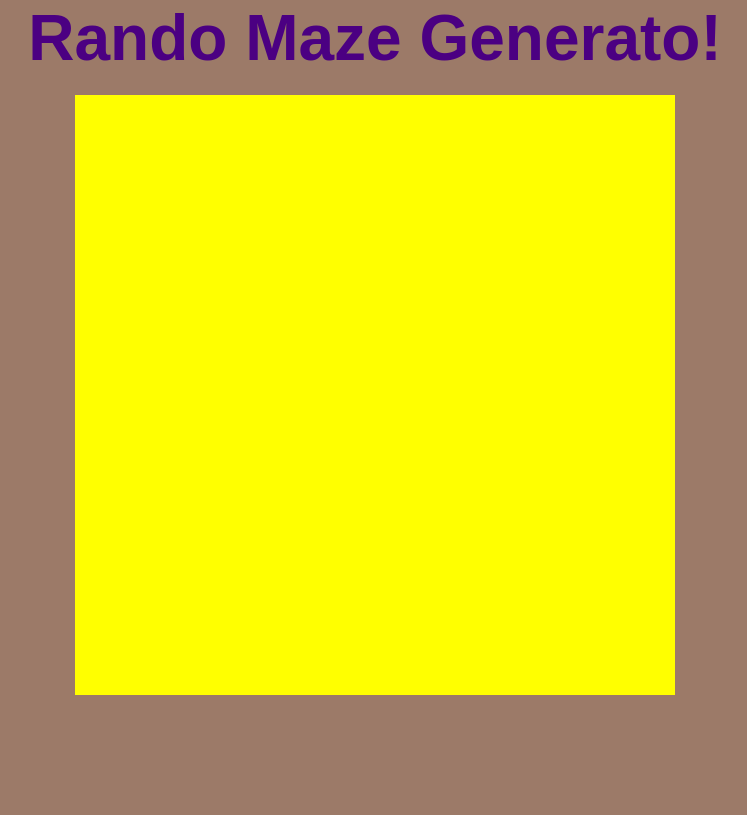
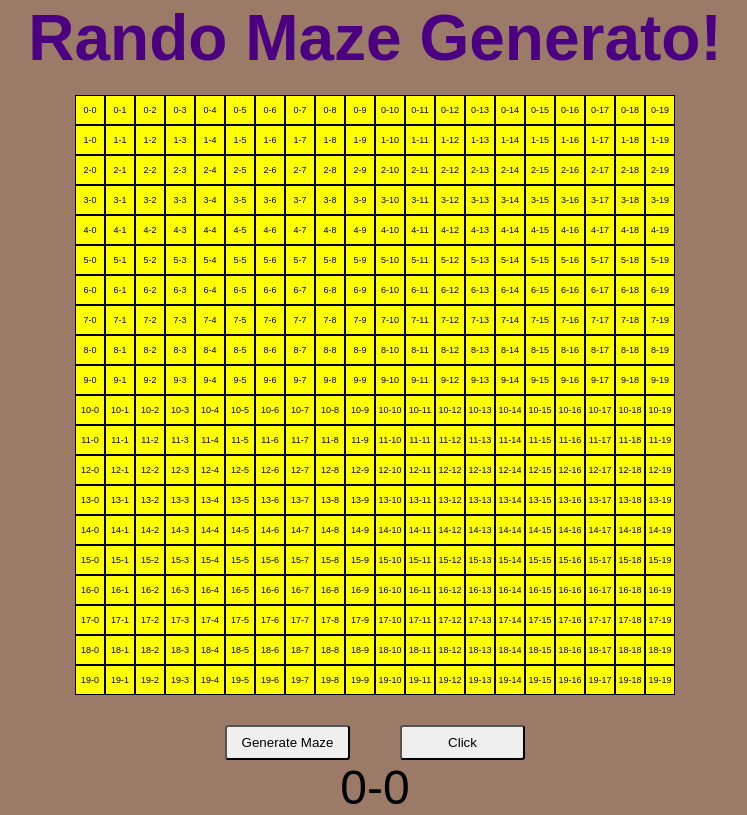
Before and after one commit to armaBurton/rando_maze_genrato, a React (Create React App) app: page / in a window 1280 px wide. Shown: the whole page, without its empty margins (265-1012 px from the left). Built offline with nearby package versions, Linux system fonts and the light colour scheme; a web font is replaced by a local one.

Commit message:
probably a good time to make an update

```diff
--- a/src/App.css
+++ b/src/App.css
@@ -35,6 +35,18 @@ header {
   justify-content: center;
 }
 
+.pixelComponent {
+  display: flex;
+  align-items: center;
+  justify-content: center;
+}
+
+.mazeUnit {
+  display: flex;
+  align-items: center;
+  justify-content: center;
+}
+
 .mazeButton {
   margin-top: 30px;
   cursor: pointer;
--- a/src/App.js
+++ b/src/App.js
@@ -2,7 +2,6 @@
 import React from "react";
 import "./App.css";
 import TitleBlock from "./views/TitleBlock/TitleBlock";
-// import CellGrid from "./views/CellGrid/CellGrid";
 import Labyrinth from "./views/Labyrinth/Labyrinth";
 
 function App() {
@@ -12,8 +11,7 @@ function App() {
         <TitleBlock />
       </header>
       <section className="mazeSection">
-        {/* <CellGrid size={20} /> */}
-        <Labyrinth sizeX={20} sizeY={20} />
+        <Labyrinth size={20} />
       </section>
     </main>
   );
--- a/src/views/Labyrinth/Labyrinth.jsx
+++ b/src/views/Labyrinth/Labyrinth.jsx
@@ -1,71 +1,96 @@
-import React, {
-  useRef,
-  useState,
-  useEffect,
-  forwardRef,
-  useImperativeHandle,
-} from "react";
-import sample from "lodash/sample";
-import InnerArr from "./InnerArray/InnerArrys";
-import ResetLabyrinth from "./ResetLabyrinth/ResetLabyrinth";
-import MakePixelDivs from "./MakePixelDivs/MakePixelDivs";
+import React, { useState, useEffect, forwardRef, useRef } from "react";
+import { changeBgColor, timeout } from "../../utils/utils";
+import MakeLabyrinth from "./MakeLabyrinth/MakeLabyrinth";
+import ReturnPixel from "./ReturnPixel/ReturnPixel";
+import getNeighbors from "./getNeighbors/getNeighbors";
 
-const Labyrinth = forwardRef(({ sizeX, sizeY, ...props }, ref) => {
-
-  console.log("Labyrinth")
+const Labyrinth = forwardRef(({ size }, ref) => {
   const geometry = {
-    sizeX: sizeX,
-    sizeY: sizeY,
+    size: size,
     length: 600,
+    dim: 600 / size,
   };
-  const labyrinthRow = [];
   const pixelRef = useRef({});
   const [running, setRunning] = useState(false);
+  const [lastGrid, setLastGrid] = useState(null);
   const [xVal, setXVal] = useState(0);
   const [yVal, setYVal] = useState(0);
-  const [pixelDiv, setPixelDiv] = useState();
-  const [pixels, setPixels] = useState(ResetLabyrinth(geometry))
+  const [pixels, setPixels] = useState(MakeLabyrinth(geometry));
+
+  // useEffect(() => {
+  //   const initPixels = MakeLabyrinth(geometry);
+  //   // MakeLabyrinth(geometry, setPixels);
+  //   setPixels(initPixels);
+  // }, []);
 
   const pixelComponents = [];
-  const showPixels = () => {
-    for (let x = 0; x < sizeX; x++) {
-      for (let y = 0; y < sizeY; y++) {
-        //keep these, they work
-        // console.log(pixels[`${x}-${y}`].x)
-        // console.log(pixels[`${x}-${y}`].y)
-        // console.log(pixels[`${x}-${y}`].visited)
-        pixelComponents.push
+  const renderLabyrinth = (reset) => {
+    if (lastGrid && reset) {
+      setXVal(0);
+      setYVal(0);
+      const lastDiv = pixelRef.current[lastGrid];
+      lastDiv.style.backgroundColor = "yellow";
+    }
+
+    for (let x = 0; x < size; x++) {
+      for (let y = 0; y < size; y++) {
+        pixelComponents.push(
+          <ReturnPixel
+            {...pixels[`${x}-${y}`]}
+            key={`${x}-${y}`}
+            ref={(e) => {
+              if (!pixelRef.current[`${x}-${y}`]) {
+                pixelRef.current[`${x}-${y}`] = e;
+              }
+            }}
+          />,
+        );
       }
     }
-  }
+  };
 
-  showPixels();
+  renderLabyrinth(false);
 
   useEffect(() => {
-    // ResetLabyrinth(pixelRef, sizeX, sizeY, setPixels, pixels);
-    //   READING PIXELS!!!!!
-    // console.log(JSON.stringify(pixels))
-    // const pixel = pixels["0x0"];
-    // console.log(pixel);
-  }, [])
+    // pixelRef.current["10-10"].style["visited"] = true;
+    // console.log(pixelRef.current["10-10"].style.visited);
+  }, []);
 
-  useImperativeHandle(ref, () => ({
-    // toggleCellBorder: (row, col, border) => {
-    //   const index = { row, col };
-    //   toggleBorder(index, border);
-    // },
-  }));
+  const generateMaze = async () => {
+    // if (running) return;
 
+    renderLabyrinth(true);
+    await timeout(1);
 
-  const generateMaze = () => {
-    if (running) return;
+    setRunning(true);
+    const stack = [];
 
-    // MakePixelDivs();
+    //1 initial pixel
+    const currentPixel = pixelRef.current["0-0"];
 
+    //2 mark current cell as visited
+    currentPixel.style.visited = true;
+    // console.log(currentPixel.style.visited);
+    // console.log(currentPixel.getAttribute("x"));
 
-    // setPixels(ResetLabyrinth(pixelRef, size));
+    //3 push it to the stack
+    stack.push(currentPixel);
+
+    //4 while the stack is not empty
+    while (stack.length > 0) {
+      //a. popa a cell from the stack and make it a current cell
+      const current = stack.pop();
+
+      //find neightbors
+      const nbs = getNeighbors(
+        pixelRef,
+        geometry.size,
+        parseInt(current.getAttribute("x"), 10),
+        parseInt(current.getAttribute("y"), 10),
+      );
+    }
+    setRunning(false);
   };
-
 
   return (
     <>
@@ -73,32 +98,34 @@ const Labyrinth = forwardRef(({ sizeX, sizeY, ...props }, ref) => {
         <div
           style={{
             display: "grid",
-            gridTemplateColumns: `repeat(${geometry.x}, ${geometry.length / geometry.x}px)`,
+            gridTemplateColumns: `repeat(${geometry.size}, ${geometry.length / geometry.size}px)`,
           }}
         >
-          {/* <MakePixelDivs pixels={pixels}
-            pixelRef={pixelRef}
-            sizeX={geometry.sizeX}
-            sizeY={geometry.sizeY}
-            length={geometry.length} /> */}
-          {/* {pixels ? MakePixelDivs(pixels, setPixelDiv, geometry, pixelRef) : () => { }} */}
+          {pixelComponents}
         </div>
       </div>
       <div className="buttonContainer">
-        {/* <button className="mazeButton" onClick={() => generateMaze()}>
+        <button className="mazeButton" onClick={() => generateMaze()}>
           Generate Maze
         </button>
         <button
           className="mazeButton"
           onClick={() =>
-            changeBgColor(divRef, lastGrid, setLastGrid, size, setXVal, setYVal)
+            changeBgColor(
+              pixelRef,
+              lastGrid,
+              setLastGrid,
+              size,
+              setXVal,
+              setYVal,
+            )
           }
         >
           Click
-        </button> */}
+        </button>
       </div>
       <p className="coords">
-        {/* {xVal >= 0 ? `${xVal}` : ``}-{yVal >= 0 ? `${yVal}` : ``} */}
+        {xVal >= 0 ? `${xVal}` : ``}-{yVal >= 0 ? `${yVal}` : ``}
       </p>
     </>
   );
--- /dev/null
+++ b/src/views/Labyrinth/MakeLabyrinth/MakeLabyrinth.jsx
@@ -0,0 +1,22 @@
+const MakeLabyrinth = (geometry) => {
+  const initPixels = {};
+  for (let x = 0; x < geometry.size; x++) {
+    for (let y = 0; y < geometry.size; y++) {
+      initPixels[`${x}-${y}`] = {
+        x: x,
+        y: y,
+        size: geometry.size,
+        length: geometry.length,
+        top: true,
+        bottom: true,
+        right: true,
+        left: true,
+        visited: false,
+        key: `${x}-${y}`,
+      };
+    }
+  }
+  return initPixels;
+};
+
+export default MakeLabyrinth;
--- a/src/views/Labyrinth/MakePixelDivs/MakePixelDivs.jsx
+++ b/src/views/Labyrinth/MakePixelDivs/MakePixelDivs.jsx
@@ -1,12 +1,9 @@
-// import React from "react";
+const MakePixelDivs = ({ pixels }) => {
+  for (let x = 0; x < pixels.size; x++) {
+    for (let y = 0; y < pixels.size; y++) {
+      console.log(pixels[`${x}x${y}`]);
+    }
+  }
+};
 
-// const MakePixelDivs = ({ pixels, pixelRef, sizeX, sizeY, length }) => {
-//     const pixelArray = []
-//     for (let x = 0; x < sizeX; x++) {
-//         for (let y = 0; y < sizeY; y++) {
-//             console.log(pixels[`${x}x${y}`].x)
-//         }
-//     }
-// }
-
-// export default MakePixelDivs;
+export default MakePixelDivs;
--- a/src/views/Labyrinth/ResetLabyrinth/ResetLabyrinth.jsx
+++ /dev/null
@@ -1,23 +0,0 @@
-const ResetLabyrinth = (geometry) => {
-  const initPixels = {}
-  for (let x = 0; x < geometry.sizeX; x++) {
-    for (let y = 0; y < geometry.sizeY; y++) {
-      initPixels[`${x}-${y}`] = {
-        x: x,
-        sizeX: geometry.sizeX,
-        y: y,
-        sizeY: geometry.sizeY,
-        length: geometry.length,
-        top: true,
-        bottom: true,
-        right: true,
-        left: true,
-        visited: false,
-      };
-    }
-  }
-  return initPixels;
-}
-
-
-export default ResetLabyrinth
--- /dev/null
+++ b/src/views/Labyrinth/ReturnPixel/ReturnPixel.jsx
@@ -0,0 +1,44 @@
+import React, { forwardRef } from "react";
+
+const ReturnPixel = forwardRef((props, ref) => {
+  // console.log(JSON.stringify(props));
+  return (
+    <div
+      x={props.x}
+      y={props.y}
+      data-visited={JSON.stringify(props.visited)}
+      data-width={JSON.stringify(props.length / props.size)}
+      data-height={JSON.stringify(props.length / props.size)}
+      data-top={JSON.stringify(props.top)}
+      data-bottom={JSON.stringify(props.bottom)}
+      data-left={JSON.stringify(props.left)}
+      data-right={JSON.stringify(props.right)}
+      ref={ref}
+      style={{
+        borderTop: props?.top ? "1px solid black" : "none",
+        borderBottom: props?.bottom ? "1px solid black" : "none",
+        borderRight: props?.right ? "1px solid black" : "none",
+        borderLeft: props?.left ? "1px solid black" : "none",
+        backgroundColor: "yellow",
+        width: props.length / props.size,
+        height: props.length / props.size,
+        fontSize: "9px",
+      }}
+      className="pixelComponent"
+    >
+      {`${props.x}-${props.y}`}
+    </div>
+  );
+});
+
+export default ReturnPixel;
+
+//keep these, they work
+// console.log(pixels[`10-10`]);
+// console.log(pixels[`${x}-${y}`]);
+// console.log(pixels[`${x}-${y}`].x);
+// console.log(pixels[`${x}-${y}`].y);
+// console.log(pixels[`${x}-${y}`].visited);
+// console.log(pixels[`10-10`].visited);
+// pixels[`10-10`].visited = true;
+// console.log(pixels[`10-10`].visited);
--- /dev/null
+++ b/src/views/Labyrinth/getNeighbors/getNeighbors.js
@@ -0,0 +1,41 @@
+const getNeighbors = (pixelRef, size, x, y) => {
+  const neighbors = [];
+  // console.log(typeof `${x - 1}-${y}`);
+  // console.log(`${x - 1}-${y}`);
+  console.log(pixelRef.current[`${x + 1}-${y}`].getAttribute("data-visited"));
+  // console.log(pixelRef.current[`${x - 1}-${y}`]);
+  // console.log(pixelRef.current[`${x}-${y - 1}`]);
+  // console.log(pixelRef.current[`${x}-${y + 1}`]);
+  if (
+    x - 1 >= 0 &&
+    pixelRef.current[`${x - 1}-${y}`].getAttribute("data-visited") === "false"
+  ) {
+    neighbors.push(pixelRef.current[`${x - 1}-${y}`]);
+  }
+
+  if (
+    x + 1 < size &&
+    pixelRef.current[`${x + 1}-${y}`].getAttribute("data-visited") === "false"
+  ) {
+    neighbors.push(pixelRef.current[`${x + 1}-${y}`]);
+  }
+
+  if (
+    y - 1 >= size &&
+    pixelRef.current[`${x}-${y - 1}`].getAttribute("data-visited") === "false"
+  ) {
+    neighbors.push(pixelRef.current[`${x}-${y - 1}`]);
+  }
+
+  if (
+    y + 1 < size &&
+    pixelRef.current[`${x}-${y + 1}`].getAttribute("data-visited") === "false"
+  ) {
+    neighbors.push(pixelRef.current[`${x}-${y + 1}`]);
+  }
+
+  console.log(neighbors);
+  return neighbors;
+};
+
+export default getNeighbors;
--- a/src/views/cellGrid/cellGrid.jsx
+++ b/src/views/cellGrid/cellGrid.jsx
@@ -18,7 +18,7 @@ const CellGrid = forwardRef((size, ref) => {
   const dim = 600 / size;
   // const cells = [];
   const divRef = useRef({});
-  const [cells, setCells] = useState([]);
+  //   const [cells, setCells] = useState([]);
   const [lastGrid, setLastGrid] = useState(null);
   const [running, setRunning] = useState(false);
   const [xVal, setXVal] = useState(0);
@@ -107,7 +107,7 @@ const CellGrid = forwardRef((size, ref) => {
       //     />
       //   );
       const cellBLock = ReturnCell(i, j, borders[`${i}-${j}`], divRef, dim);
-      setCells([...cells, cellBLock]);
+      //   setCells([...cells, cellBLock]);
       <div
         x={borders[`${i}-${j}`].x}
         y={borders[`${i}-${j}`].y}
```
Also changed, not shown: src/utils/utils.js (indentation only).
